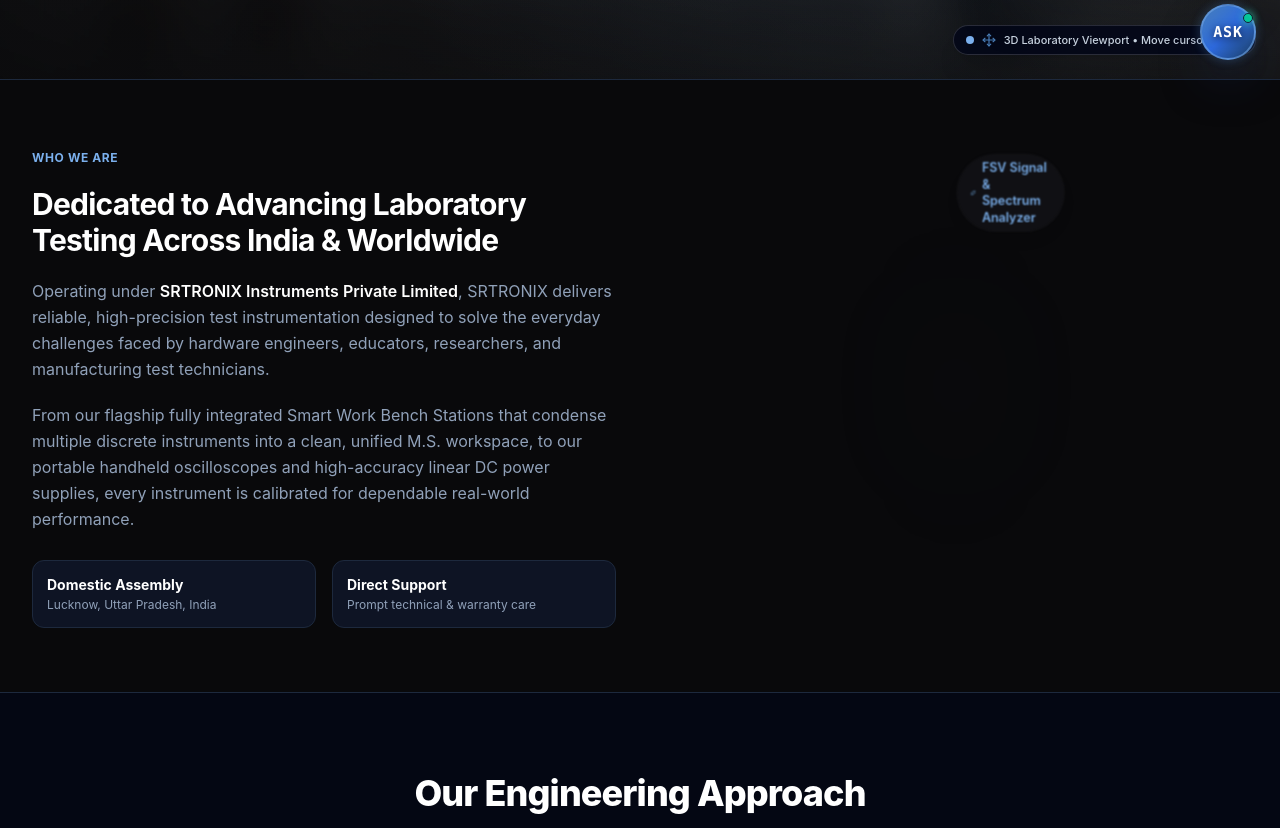
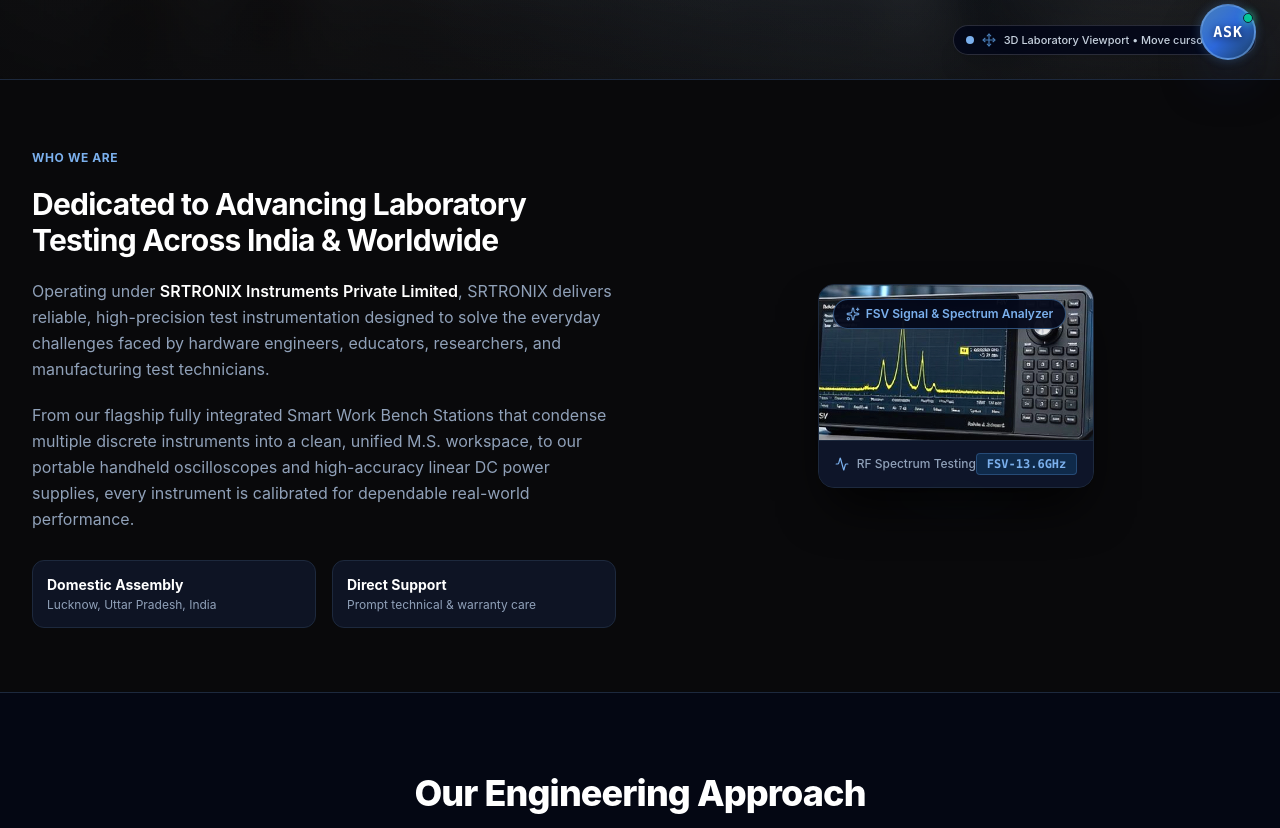
Before and after one commit to aafaqmasudi4796-dot/srtronix, a Next.js app: page /about in a window 1280 px wide. Shown: the part 720-1548 px from the top of the page. Built offline with nearby package versions, Linux system fonts and the light colour scheme.

Commit message:
Display prominent 3D FSV Spectrum Analyzer card in Company Overview section

```diff
--- a/components/about/AboutShowcase3D.tsx
+++ b/components/about/AboutShowcase3D.tsx
@@ -3,46 +3,56 @@
 import React from 'react';
 import Image from 'next/image';
 import { ThreeDCard, ThreeDLayer } from '@/components/ui/ThreeDCard';
-import { Sparkles } from 'lucide-react';
+import { Sparkles, Activity } from 'lucide-react';
 
 export function AboutShowcase3D() {
   return (
     <div className="relative w-full flex items-center justify-center select-none">
-      {/* 3D FLOATING SPECTRUM ANALYZER - COMPLETELY BORDERLESS & SEAMLESS WITH PAGE BACKGROUND */}
+      {/* 3D FLOATING SPECTRUM ANALYZER CARD */}
       <ThreeDCard
         maxTilt={12}
         depth={1.03}
-        glowColor="rgba(74, 126, 184, 0.3)"
-        rimBorder={false}
-        pedestal={false}
-        className="w-full flex items-center justify-center bg-transparent border-0 shadow-none"
+        glowColor="rgba(74, 126, 184, 0.45)"
+        rimBorder={true}
+        pedestal={true}
+        className="w-full max-w-[620px] rounded-2xl overflow-hidden border border-slate-800 bg-slate-900/80 shadow-2xl shadow-black/80"
       >
-        <ThreeDLayer depth={45}>
-          <div className="relative w-full h-[360px] sm:h-[440px] lg:h-[480px] flex items-center justify-center p-2 sm:p-4 bg-transparent">
-            {/* Atmospheric Ambient Glow (No Lines, No Borders) */}
-            <div className="absolute inset-0 bg-radial from-[#4A7EB8]/15 via-transparent to-transparent pointer-events-none blur-3xl" />
+        <ThreeDLayer depth={35}>
+          <div className="relative aspect-[16/9] w-full bg-slate-950 overflow-hidden">
+            <Image
+              src="/assets/about_fsv_spectrum_analyzer_showcase.jpg"
+              alt="SRTRONIX FSV Signal and Spectrum Analyzer Precision Laboratory Workbench"
+              fill
+              priority
+              quality={95}
+              sizes="(max-width: 1024px) 100vw, 50vw"
+              className="object-cover group-hover:scale-105 transition-transform duration-500"
+            />
 
-            {/* Enlarged FSV Spectrum Analyzer Image (Borderless, Seamless Dark Background) */}
-            <div className="relative w-full h-full max-w-[720px] flex items-center justify-center transition-transform duration-500 hover:scale-105">
-              <Image
-                src="/assets/about_fsv_spectrum_analyzer_showcase.png"
-                alt="SRTRONIX FSV Signal and Spectrum Analyzer Precision Laboratory Workbench"
-                fill
-                priority
-                quality={100}
-                sizes="(max-width: 1024px) 100vw, 60vw"
-                className="object-contain drop-shadow-[0_25px_45px_rgba(0,0,0,0.95)]"
-              />
-            </div>
-
-            {/* Floating Spec Badge */}
-            <div className="absolute top-4 left-4 z-20 pointer-events-none">
-              <span className="inline-flex items-center gap-1.5 px-3.5 py-1.5 text-xs font-semibold rounded-full bg-[#121216]/90 text-[#7bb0ed] shadow-lg backdrop-blur-md">
+            {/* 3D Floating Instrument Badge */}
+            <div className="absolute top-3.5 left-3.5 z-20 pointer-events-none">
+              <span className="inline-flex items-center gap-1.5 px-3 py-1.5 text-xs font-semibold rounded-full bg-slate-950/90 text-[#7bb0ed] border border-[#4A7EB8]/60 shadow-lg backdrop-blur-md">
                 <Sparkles className="w-3.5 h-3.5 text-[#7bb0ed] animate-pulse" />
                 <span>FSV Signal &amp; Spectrum Analyzer</span>
               </span>
             </div>
+
+            {/* Holographic Subtle Sheen */}
+            <div className="absolute inset-0 bg-gradient-to-tr from-transparent via-white/5 to-transparent pointer-events-none" />
           </div>
+        </ThreeDLayer>
+
+        <ThreeDLayer
+          depth={20}
+          className="px-4 py-3 bg-slate-900/90 border-t border-slate-800 text-xs text-slate-300 flex items-center justify-between"
+        >
+          <div className="flex items-center gap-2">
+            <Activity className="w-3.5 h-3.5 text-[#7bb0ed]" />
+            <span className="text-slate-400 font-medium">RF Spectrum Testing</span>
+          </div>
+          <span className="font-mono text-[#7bb0ed] font-semibold bg-[#0f2a4a] px-2.5 py-0.5 rounded border border-[#4A7EB8]/40">
+            FSV-13.6GHz
+          </span>
         </ThreeDLayer>
       </ThreeDCard>
     </div>
```
Also changed, not shown: public/assets/about_fsv_spectrum_analyzer_showcase.jpg (added).
